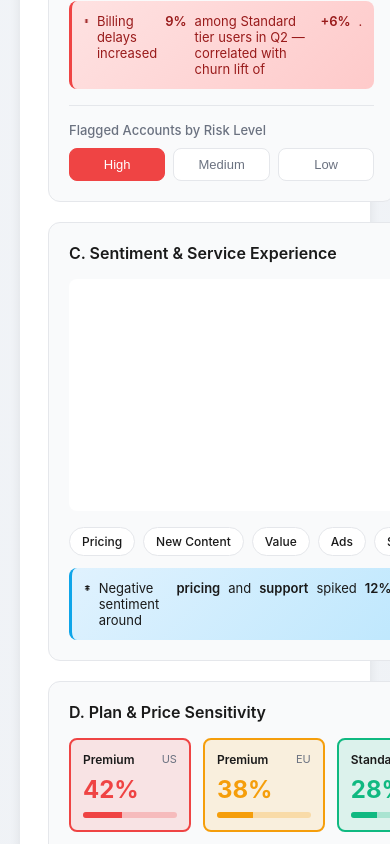
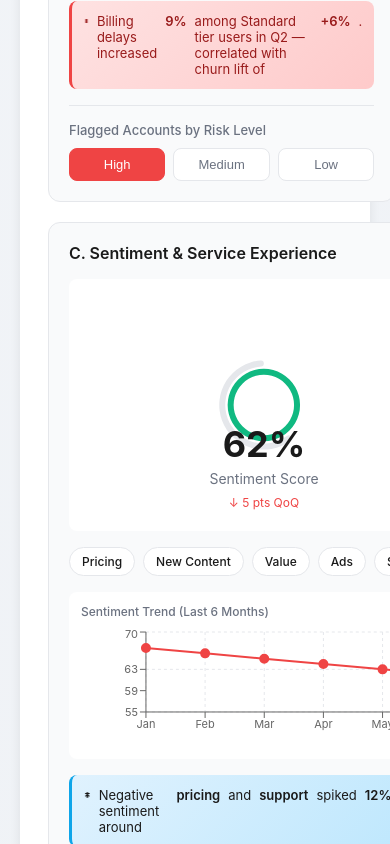
Before and after one commit to arunabh88/ChurnDashboard, a React (Vite) app: page / in a window 390 px wide. Shown: the part 3246-4090 px from the top of the page. Built offline with nearby package versions, Linux system fonts and the light colour scheme.

Commit message:
Fix sentiment and service experience visualization - Added ResponsiveContainer and sentiment trend chart

```diff
--- a/package.json
+++ b/package.json
@@ -17,6 +17,7 @@
     "@types/react": "^18.2.0",
     "@types/react-dom": "^18.2.0",
     "@vitejs/plugin-react": "^4.2.1",
+    "vercel": "^48.6.0",
     "vite": "^5.0.0"
   }
 }
--- a/src/components/SentimentExperience.css
+++ b/src/components/SentimentExperience.css
@@ -26,6 +26,20 @@
   border: 1px solid #e5e7eb;
 }
 
+.trend-chart {
+  margin: 16px 0;
+  background: white;
+  padding: 12px;
+  border-radius: 8px;
+}
+
+.trend-label {
+  font-size: 12px;
+  color: #6b7280;
+  margin-bottom: 8px;
+  font-weight: 500;
+}
+
 .ai-insight {
   background: linear-gradient(135deg, #e0f2fe 0%, #bae6fd 100%);
   border-left: 3px solid #0ea5e9;
--- a/src/components/SentimentExperience.jsx
+++ b/src/components/SentimentExperience.jsx
@@ -1,5 +1,5 @@
 import React from 'react'
-import { Cell, RadialBarChart, RadialBar, Legend } from 'recharts'
+import { RadialBarChart, RadialBar, Legend, ResponsiveContainer, LineChart, Line, XAxis, YAxis, CartesianGrid, Tooltip } from 'recharts'
 import './SentimentExperience.css'
 
 function SentimentExperience() {
@@ -8,12 +8,21 @@ function SentimentExperience() {
     { name: 'Remaining', value: 38, fill: '#e5e7eb' },
   ]
 
+  const sentimentTrend = [
+    { month: 'Jan', score: 67 },
+    { month: 'Feb', score: 66 },
+    { month: 'Mar', score: 65 },
+    { month: 'Apr', score: 64 },
+    { month: 'May', score: 63 },
+    { month: 'Jun', score: 62 },
+  ]
+
   return (
     <div className="sentiment-experience">
       <h3 className="block-title">C. Sentiment & Service Experience</h3>
 
       <div className="gauge-container">
-        <div style={{ width: '100%', height: '200px' }}>
+        <ResponsiveContainer width="100%" height={220}>
           <RadialBarChart
             cx="50%"
             cy="50%"
@@ -25,9 +34,9 @@ function SentimentExperience() {
           >
             <RadialBar minAngle={15} dataKey="value" cornerRadius={10} />
             <Legend
-              content={({ payload }) => (
-                <div style={{ textAlign: 'center', marginTop: '20px' }}>
-                  <div style={{ fontSize: '32px', fontWeight: '700', color: '#1a1a1a' }}>
+              content={() => (
+                <div style={{ textAlign: 'center', marginTop: '10px' }}>
+                  <div style={{ fontSize: '36px', fontWeight: '700', color: '#1a1a1a' }}>
                     62%
                   </div>
                   <div style={{ fontSize: '14px', color: '#6b7280', marginTop: '4px' }}>
@@ -40,7 +49,7 @@ function SentimentExperience() {
               )}
             />
           </RadialBarChart>
-        </div>
+        </ResponsiveContainer>
       </div>
 
       <div className="word-cloud">
@@ -49,6 +58,25 @@ function SentimentExperience() {
         <div className="word-tag">Value</div>
         <div className="word-tag">Ads</div>
         <div className="word-tag">Support</div>
+      </div>
+
+      <div className="trend-chart">
+        <p className="trend-label">Sentiment Trend (Last 6 Months)</p>
+        <ResponsiveContainer width="100%" height={120}>
+          <LineChart data={sentimentTrend}>
+            <CartesianGrid strokeDasharray="3 3" stroke="#e5e7eb" />
+            <XAxis dataKey="month" tick={{ fontSize: 11 }} />
+            <YAxis tick={{ fontSize: 11 }} domain={[55, 70]} />
+            <Tooltip />
+            <Line
+              type="monotone"
+              dataKey="score"
+              stroke="#ef4444"
+              strokeWidth={2}
+              dot={{ fill: '#ef4444', r: 4 }}
+            />
+          </LineChart>
+        </ResponsiveContainer>
       </div>
 
       <div className="ai-insight">
```
Also changed, not shown: 2 other files (tests, documents, lock files or other folders).
